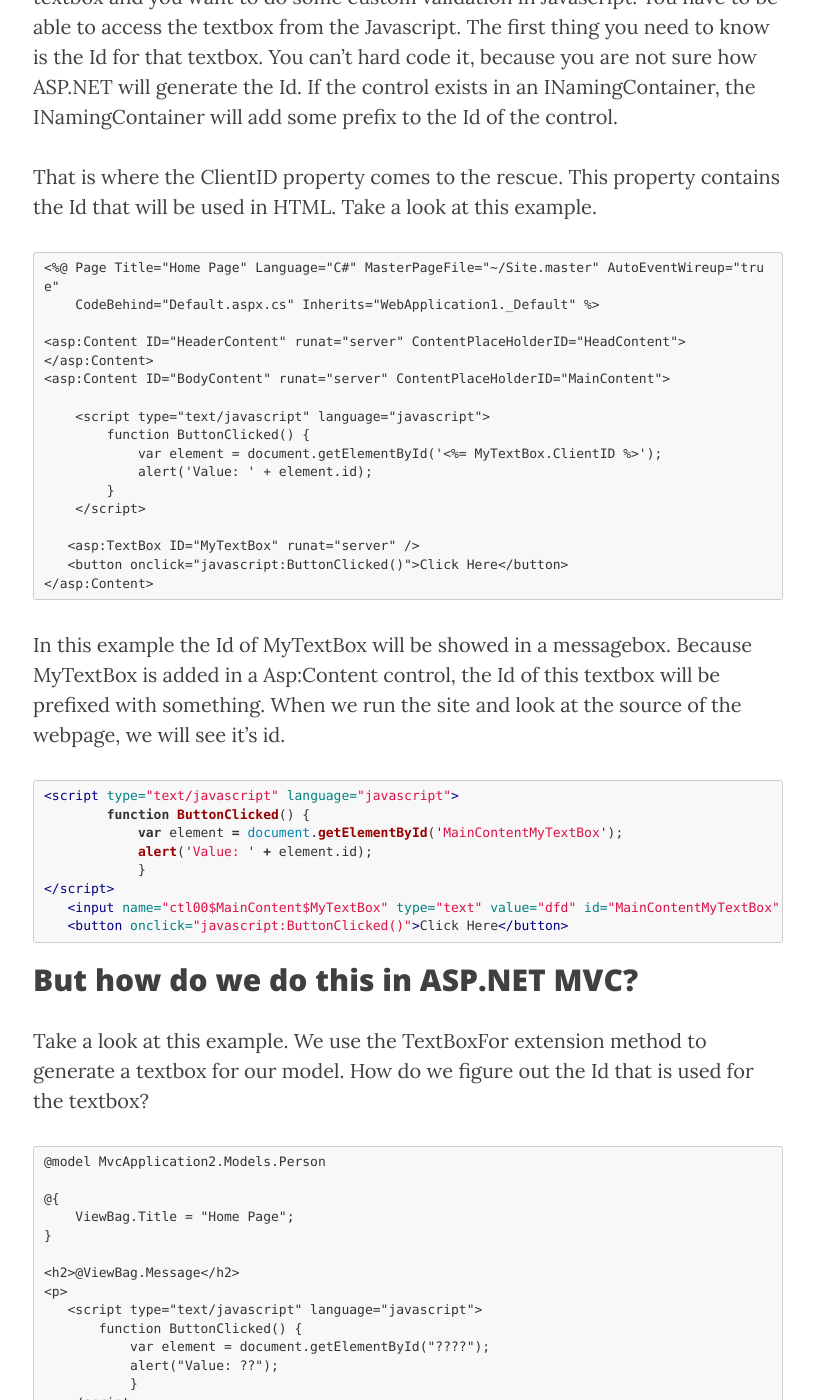
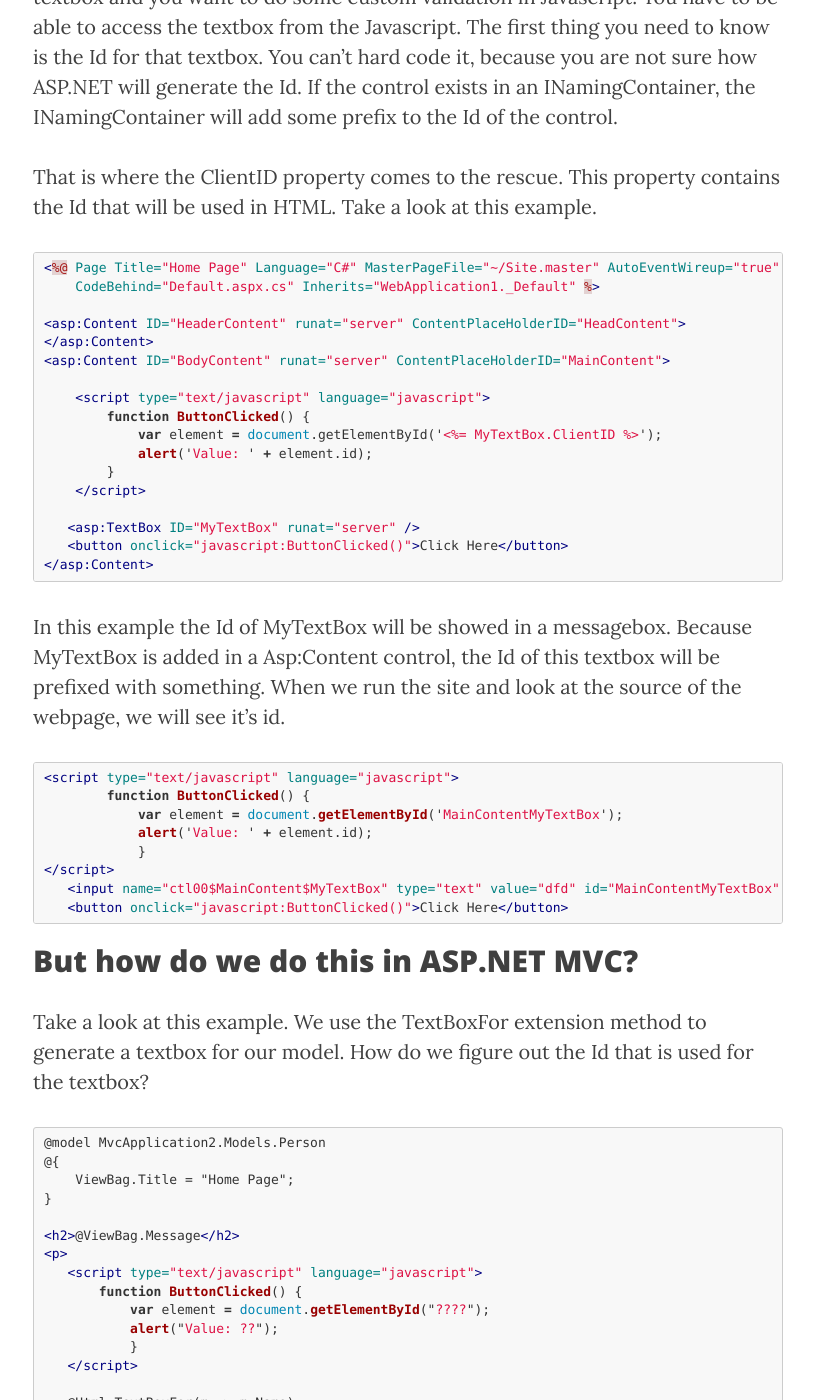
Before and after one commit to kennytordeur/blog.kennytordeur.be, a Jekyll site: the page built from _posts/2011-05-10-aspnet-mvc-where-is-the-clientid.markdown, in a window 1280 px wide and 1400 px high, scrolled down 451 px. Shown: the whole window, without its empty margins (232-1046 px from the left). Built offline with Jekyll 4.4.1, drawn with Linux system fonts in a browser that asks for light colours; nearby versions of some CDN libraries; Markdown is read by kramdown in place of the engine named in the settings; some of the changed text lies outside the part shown.

Commit message:
Update 2011-05-10-aspnet-mvc-where-is-the-clientid.markdown

````diff
--- a/_posts/2011-05-10-aspnet-mvc-where-is-the-clientid.markdown
+++ b/_posts/2011-05-10-aspnet-mvc-where-is-the-clientid.markdown
@@ -14,7 +14,7 @@
 
 That is where the ClientID property comes to the rescue. This property contains the Id that will be used in HTML. Take a look at this example.
 
-```asp
+```html
 <%@ Page Title="Home Page" Language="C#" MasterPageFile="~/Site.master" AutoEventWireup="true"
     CodeBehind="Default.aspx.cs" Inherits="WebApplication1._Default" %>
 
@@ -51,9 +51,8 @@
 
 Take a look at this example. We use the TextBoxFor extension method to generate a textbox for our model. How do we figure out the Id that is used for the textbox?
 
-```aspmvc
+```html
 @model MvcApplication2.Models.Person
-
 @{
     ViewBag.Title = "Home Page";
 }
@@ -92,7 +91,7 @@
 ```
 Now we can write our code like this:
 
-```aspmvc
+```html
 @model MvcApplication2.Models.Person
 @{
     ViewBag.Title = "Home Page";
````
